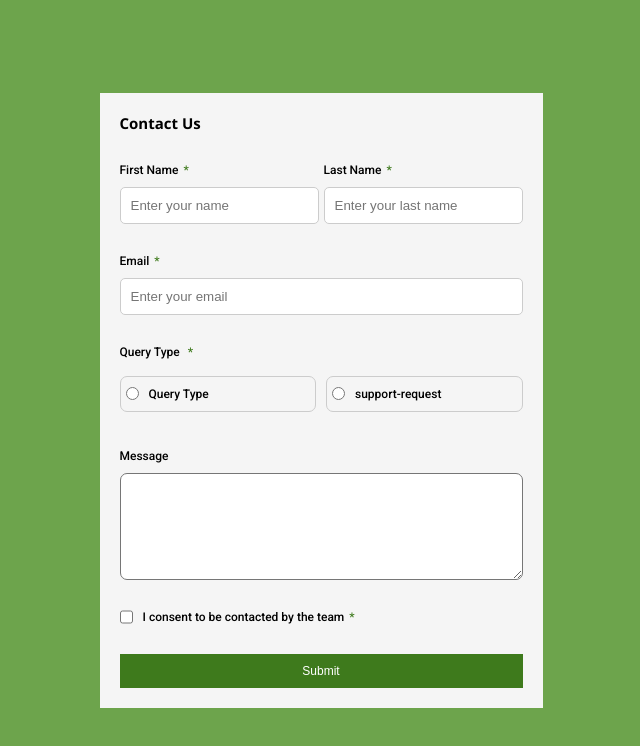
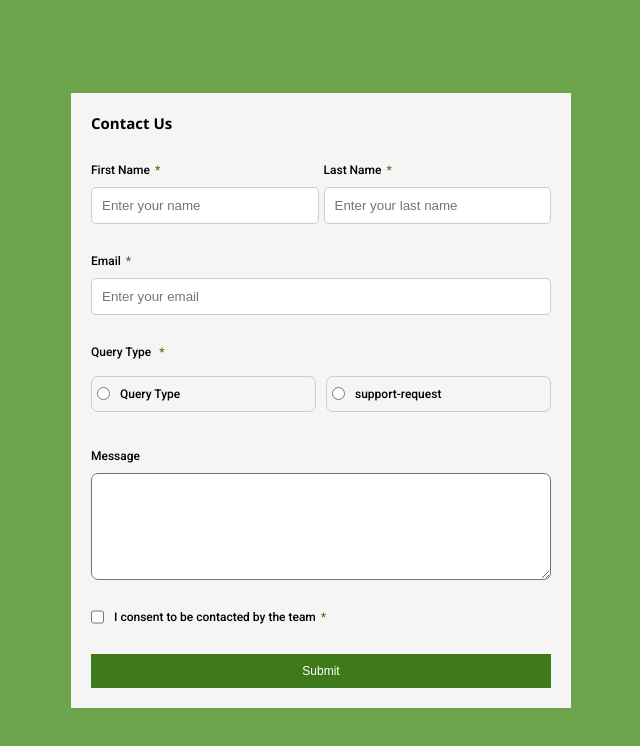
Before and after one commit to bitswrangler/contact-form, a plain HTML site: page index.html in a window 1280 px wide. Shown: the whole page, without its empty margins (319-959 px from the left). Drawn offline with nearby package versions, Linux system fonts and the light colour scheme.

Commit message:
width changed to px

```diff
--- a/style.css
+++ b/style.css
@@ -46,7 +46,7 @@
     .container{
 
         background-color: whitesmoke;
-
+        width: 500px;
 
       }
 
@@ -59,11 +59,11 @@
         margin: 2rem;
     }
 
-      .wrapper *{
+      /* .wrapper *{
 
         /* border: 2px dotted red; */
 
-      }
+      /* } */
 
       .form .title{
 
```
